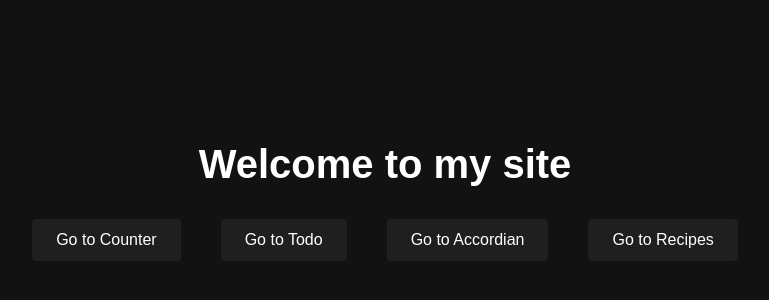
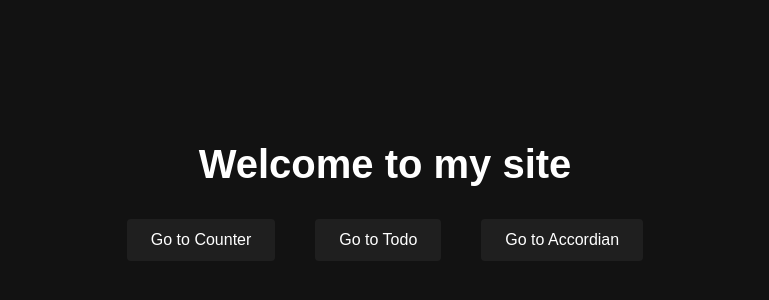
Before and after one commit to dhruvdivecha/React.js-Mini-projects, a React (Vite) app: page / in a window 1280 px wide. Shown: the part 240-540 px from the top of the page, without its empty margins (255-1024 px from the left). Built offline with nearby package versions, Linux system fonts and the light colour scheme.

Commit message:
added new project

```diff
--- a/src/components/Homepage.jsx
+++ b/src/components/Homepage.jsx
@@ -9,7 +9,7 @@ function Homepage() {
         <Link to="/counter">Go to Counter</Link>
         <Link to="/todo">Go to Todo</Link>
         <Link to="/accordian">Go to Accordian</Link>
-        <Link to="/recipe">Go to Recipes</Link>
+        {/* <Link to="/recipe">Go to Recipes</Link> */}
       </div>
     </div>
   );
```
Also changed, not shown: src/main.jsx (+4 -4 lines).
